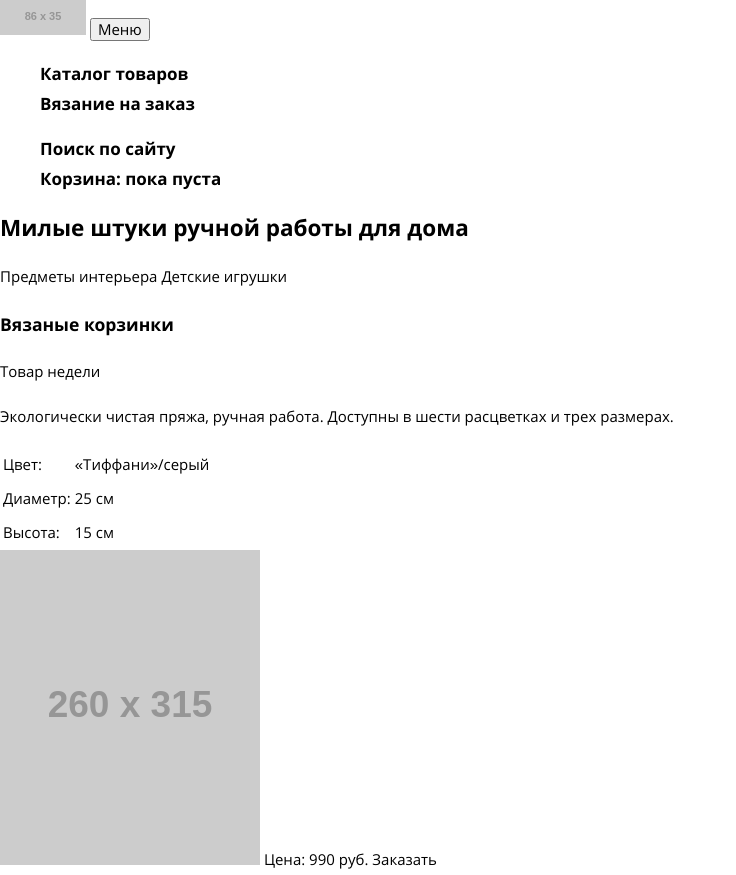
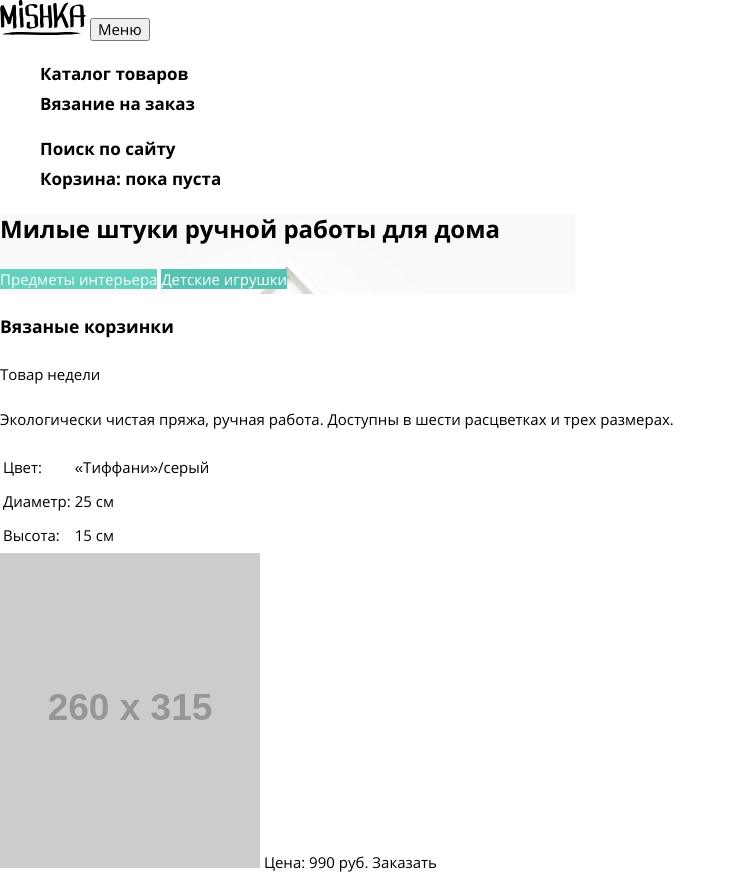
Before and after one commit to Jackree/1030339-mishka-17, a plain HTML site: page source/index.html in a window 1280 px wide. Shown: the top 875 px of the page, without its empty margins (0-736 px from the left). Drawn offline with nearby package versions, Linux system fonts and the light colour scheme; files that its build step writes are made by us from their sources; placeholder pictures from the web are drawn by us.

Commit message:
Базовая стилизация промо-блока

```diff
--- a/source/index.html
+++ b/source/index.html
@@ -11,7 +11,7 @@
   <header class="page-header">
     <nav class="main-nav">
       <a href="" class="page-header__logo">
-        <img class="page-header__logo-image" src="http://placehold.it/86x35" width="86" height="35"
+        <img class="page-header__logo-image" src="img/logo-mobile.svg" width="86" height="35"
           alt="Логотип магазина Мишка">
       </a>
       <button class="main-nav__toggle" type="button">Меню</button>
--- a/source/sass/blocks/promo.scss
+++ b/source/sass/blocks/promo.scss
@@ -7,3 +7,15 @@
   font-weight: bold;
   font-size: 24px;
 }
+
+.promo__button {
+  color: #ffffff;
+}
+
+.promo__button--interior {
+  background-color: #63d1bb;
+}
+
+.promo__button--toy {
+  background-color: #56c3b2;
+}
--- a/source/sass/style.scss
+++ b/source/sass/style.scss
@@ -1,6 +1,6 @@
 @import "fonts.scss";
 @import "normalize.scss";
 @import "global.scss";
-
 @import "blocks/site-list.scss";
 @import "blocks/user-list.scss";
+@import "blocks/promo.scss";
```
Also changed, not shown: source/catalog.html (+1 -1 lines), source/form.html (+1 -1 lines), source/sass/fonts.scss (+2 -6 lines).
